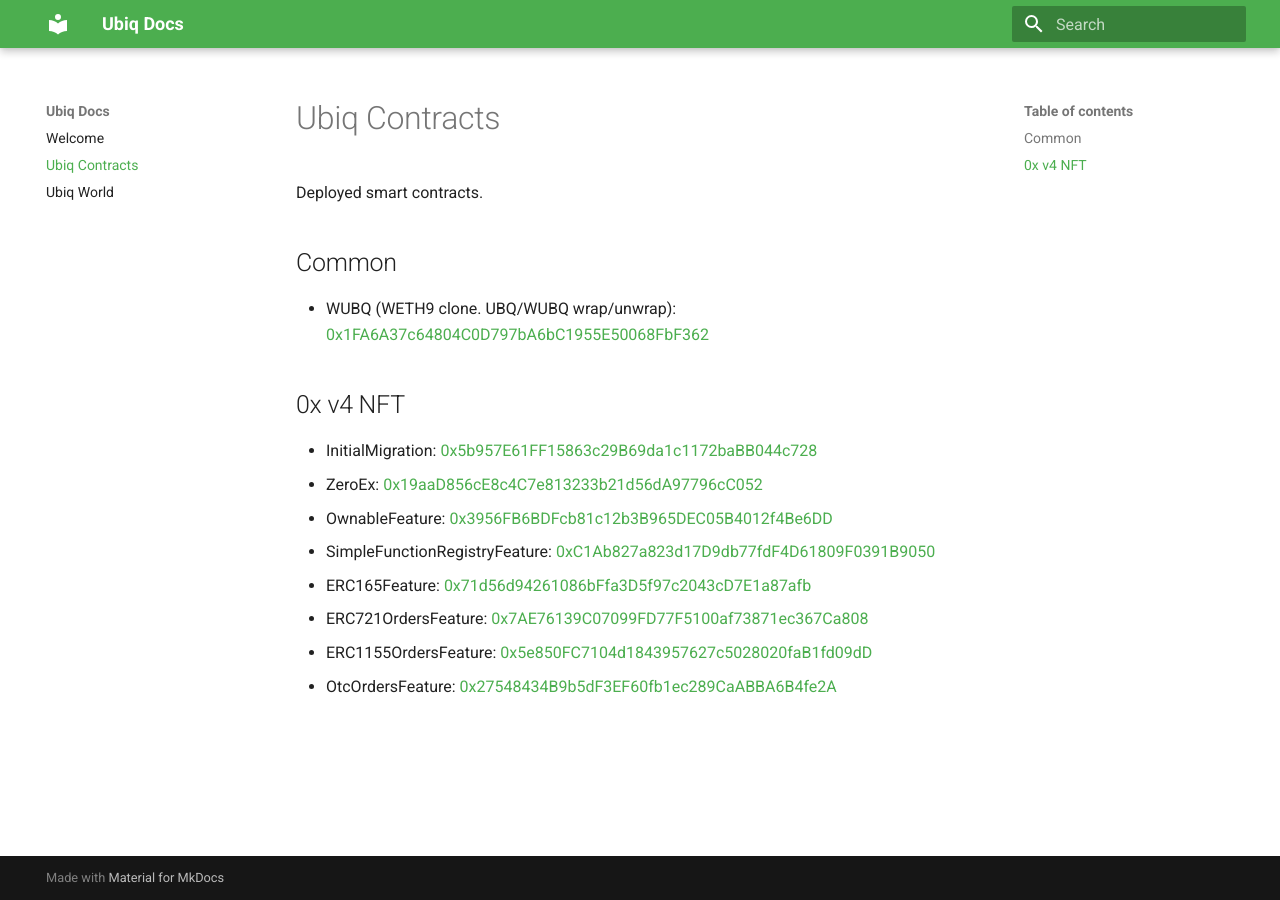
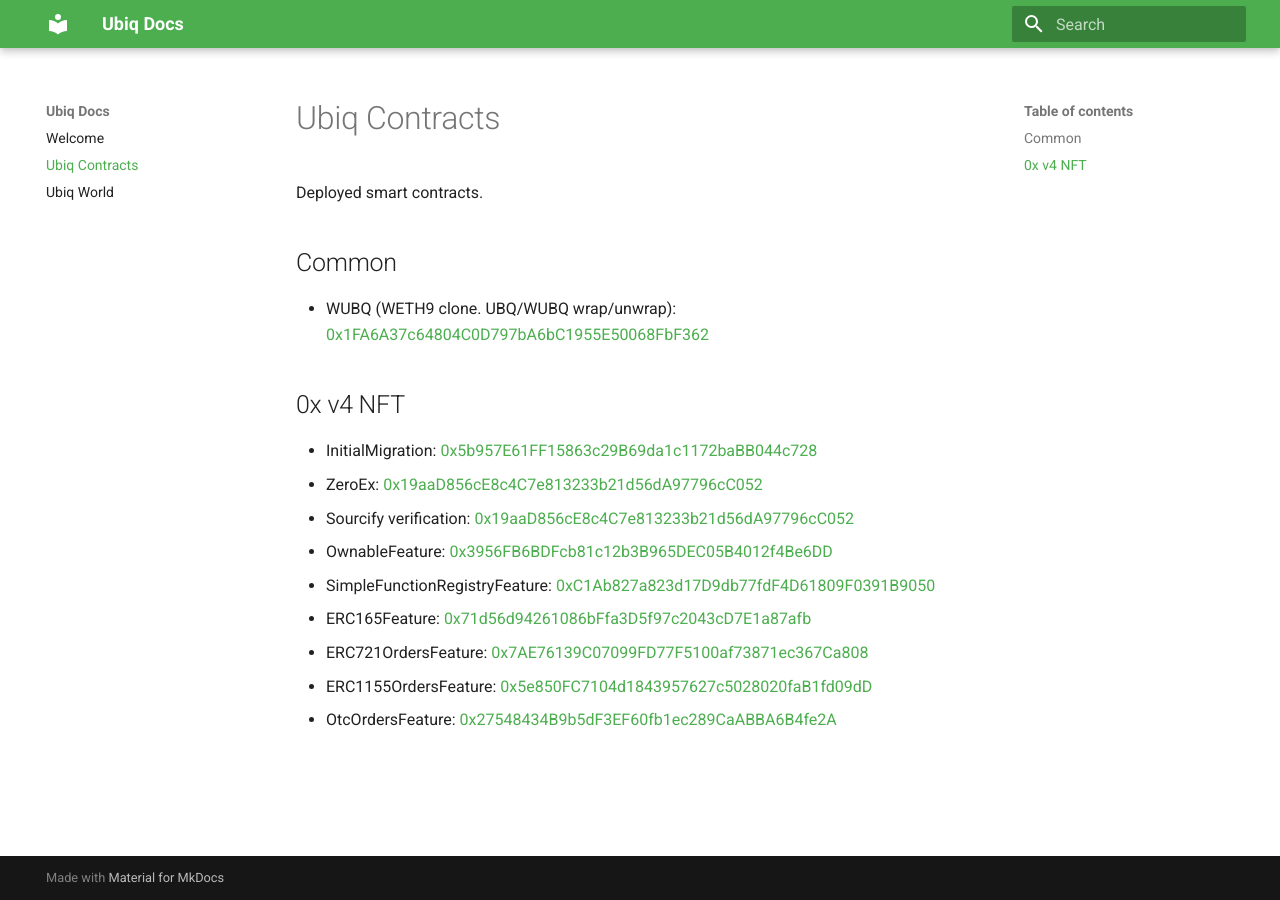
Before and after one commit to ubiq/docs, an MkDocs documentation site: the page built from docs/contracts.md, in a window 1280 px wide. Built offline with MkDocs 1.6.1 and Material for MkDocs 9.7.7, drawn with Linux system fonts in a browser that asks for light colours.

Commit message:
Add ZeroEx Sourcify verification

```diff
--- a/docs/contracts.md
+++ b/docs/contracts.md
@@ -10,6 +10,7 @@
 
 * InitialMigration: [0x5b957E61FF15863c29B69da1c1172baBB044c728](https://ubiqscan.io/address/0x5b957E61FF15863c29B69da1c1172baBB044c728)
 * ZeroEx: [0x19aaD856cE8c4C7e813233b21d56dA97796cC052](https://ubiqscan.io/address/0x19aaD856cE8c4C7e813233b21d56dA97796cC052)
+  * Sourcify verification: [0x19aaD856cE8c4C7e813233b21d56dA97796cC052](https://repo.sourcify.dev/contracts/full_match/8/0x19aaD856cE8c4C7e813233b21d56dA97796cC052/)
 * OwnableFeature: [0x3956FB6BDFcb81c12b3B965DEC05B4012f4Be6DD](https://ubiqscan.io/address/0x3956FB6BDFcb81c12b3B965DEC05B4012f4Be6DD)
 * SimpleFunctionRegistryFeature: [0xC1Ab827a823d17D9db77fdF4D61809F0391B9050](https://ubiqscan.io/address/0xC1Ab827a823d17D9db77fdF4D61809F0391B9050)
 * ERC165Feature: [0x71d56d94261086bFfa3D5f97c2043cD7E1a87afb](https://ubiqscan.io/address/0x71d56d94261086bFfa3D5f97c2043cD7E1a87afb)
```
